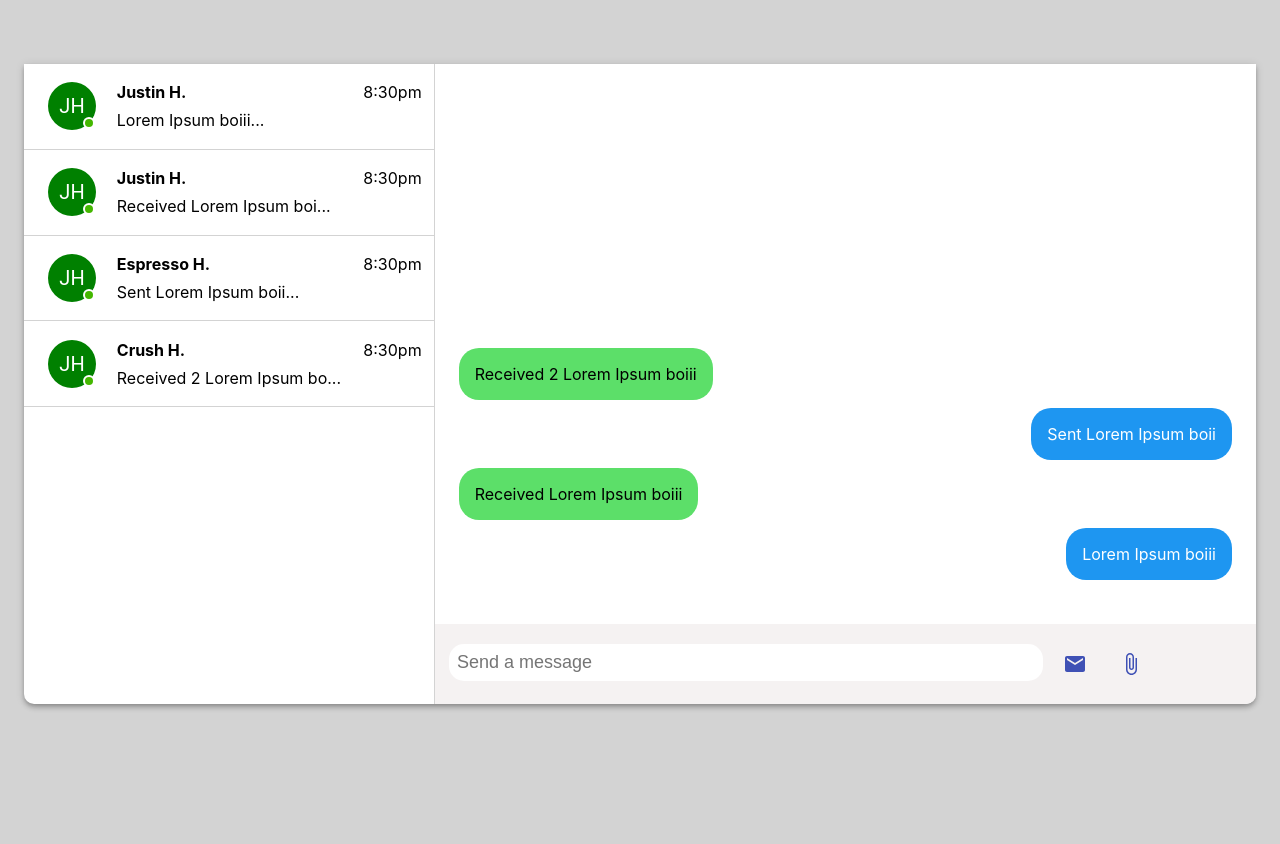
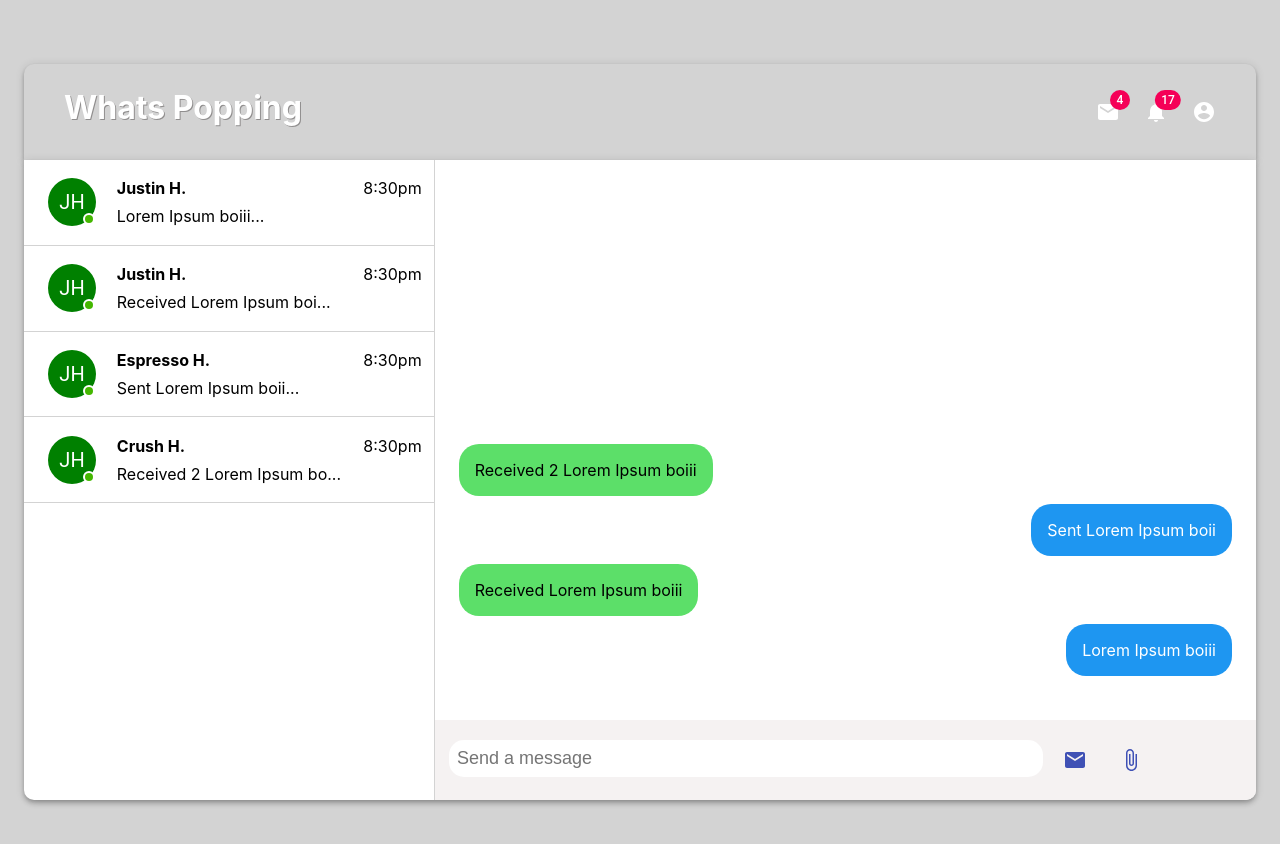
Before and after one commit to Jhurl123/react-chat-app, a React (Create React App) app: page / in a window 1280 px wide. Shown: the top 844 px of the page. Before the commit the page ends 800 px from the top, so only its background shows below. Built offline with nearby package versions, Linux system fonts and the light colour scheme; no server answers.

Commit message:
Add Toolbar

```diff
--- a/src/components/window/window.js
+++ b/src/components/window/window.js
@@ -17,7 +17,7 @@ const Window = (props) => {
   return (
     <Container maxWidth={'lg'}>
       <Box mt={8} mb={8}>
-        {/* <WindowToolbar handleMenu={toggleMenu}/> */}
+        <WindowToolbar handleMenu={toggleMenu}/>
         <WindowPane menuStatus={menuOpen} />
       </Box>
     </Container>
```
